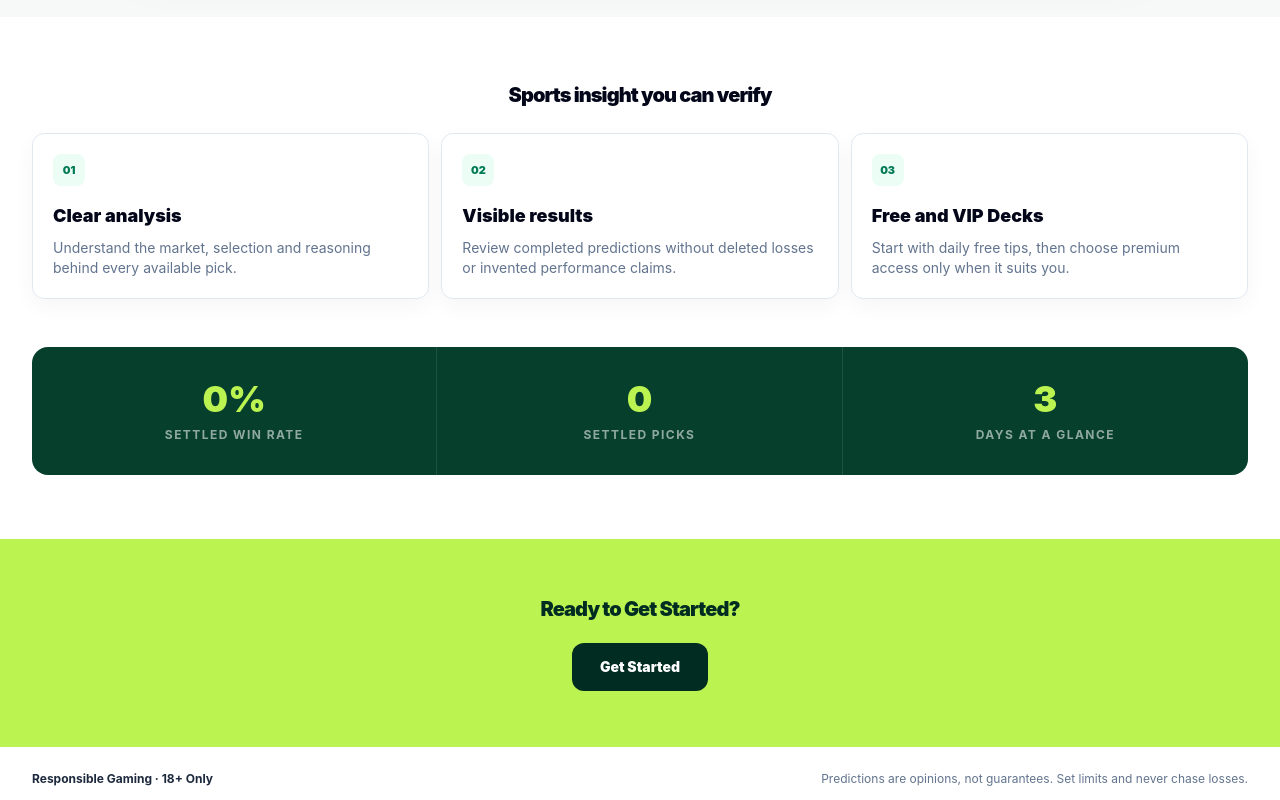
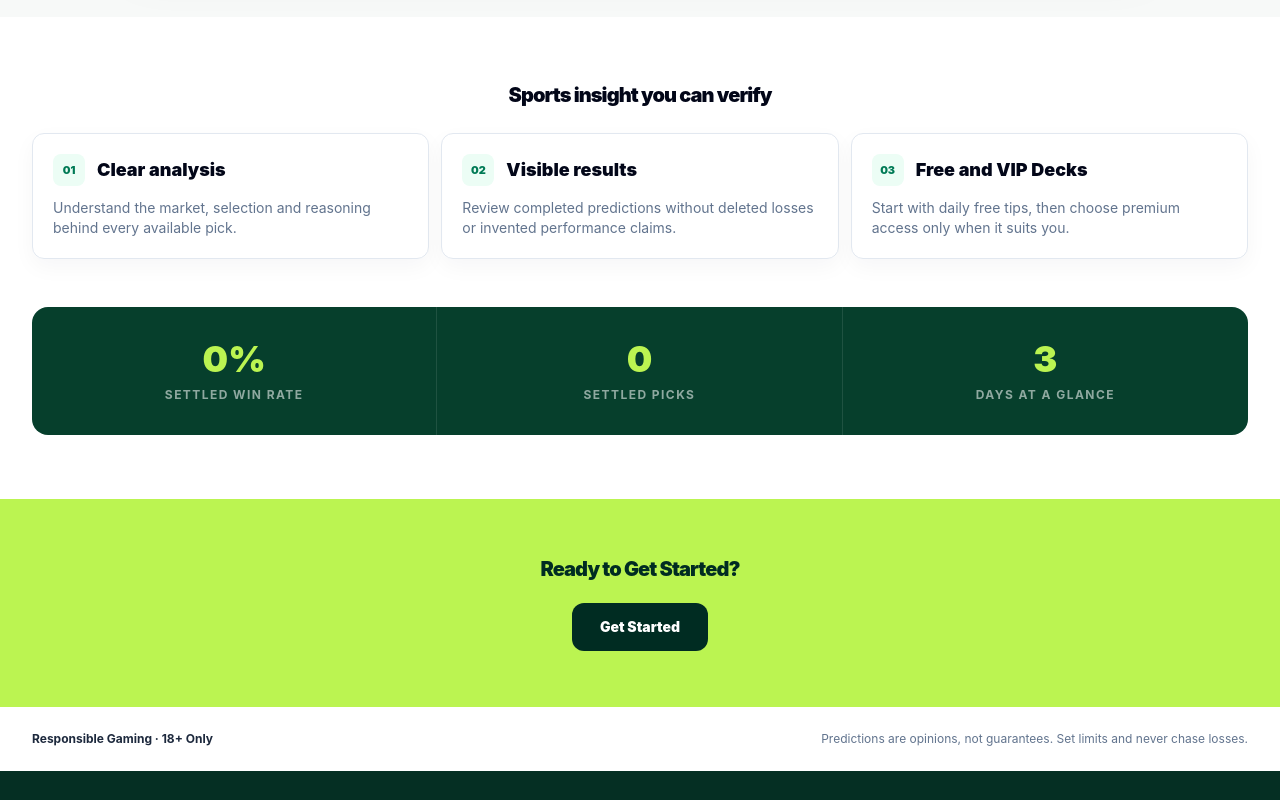
Before and after one commit to boat2001/tips-deck, a Next.js app: page / in a window 1280 px wide. Shown: the part 1180-1980 px from the top of the page. Built offline with nearby package versions, Linux system fonts and the light colour scheme; no server answers; the database is empty.

Commit message:
Compact homepage feature cards

```diff
--- a/app/(public)/page.tsx
+++ b/app/(public)/page.tsx
@@ -94,10 +94,12 @@ export default async function HomePage({ searchParams }: { searchParams: Promise
               ["02", "Visible results", "Review completed predictions without deleted losses or invented performance claims."],
               ["03", "Free and VIP Decks", "Start with daily free tips, then choose premium access only when it suits you."],
             ].map(([number, title, copy]) => (
-              <article key={number} className="rounded-xl border border-slate-200 p-5 shadow-[0_8px_22px_rgba(15,23,42,0.04)]">
-                <span className="grid size-8 place-items-center rounded-lg bg-emerald-50 text-[0.68rem] font-black text-emerald-700">{number}</span>
-                <h3 className="mt-4 text-lg font-black text-slate-950">{title}</h3>
-                <p className="mt-2 text-sm leading-5 text-slate-500">{copy}</p>
+              <article key={number} className="rounded-xl border border-slate-200 p-4 shadow-[0_8px_22px_rgba(15,23,42,0.04)] sm:p-5">
+                <div className="flex items-center gap-3">
+                  <span className="grid size-8 shrink-0 place-items-center rounded-lg bg-emerald-50 text-[0.68rem] font-black text-emerald-700">{number}</span>
+                  <h3 className="text-lg font-black leading-tight text-slate-950">{title}</h3>
+                </div>
+                <p className="mt-3 text-sm leading-5 text-slate-500">{copy}</p>
               </article>
             ))}
           </div>
```
